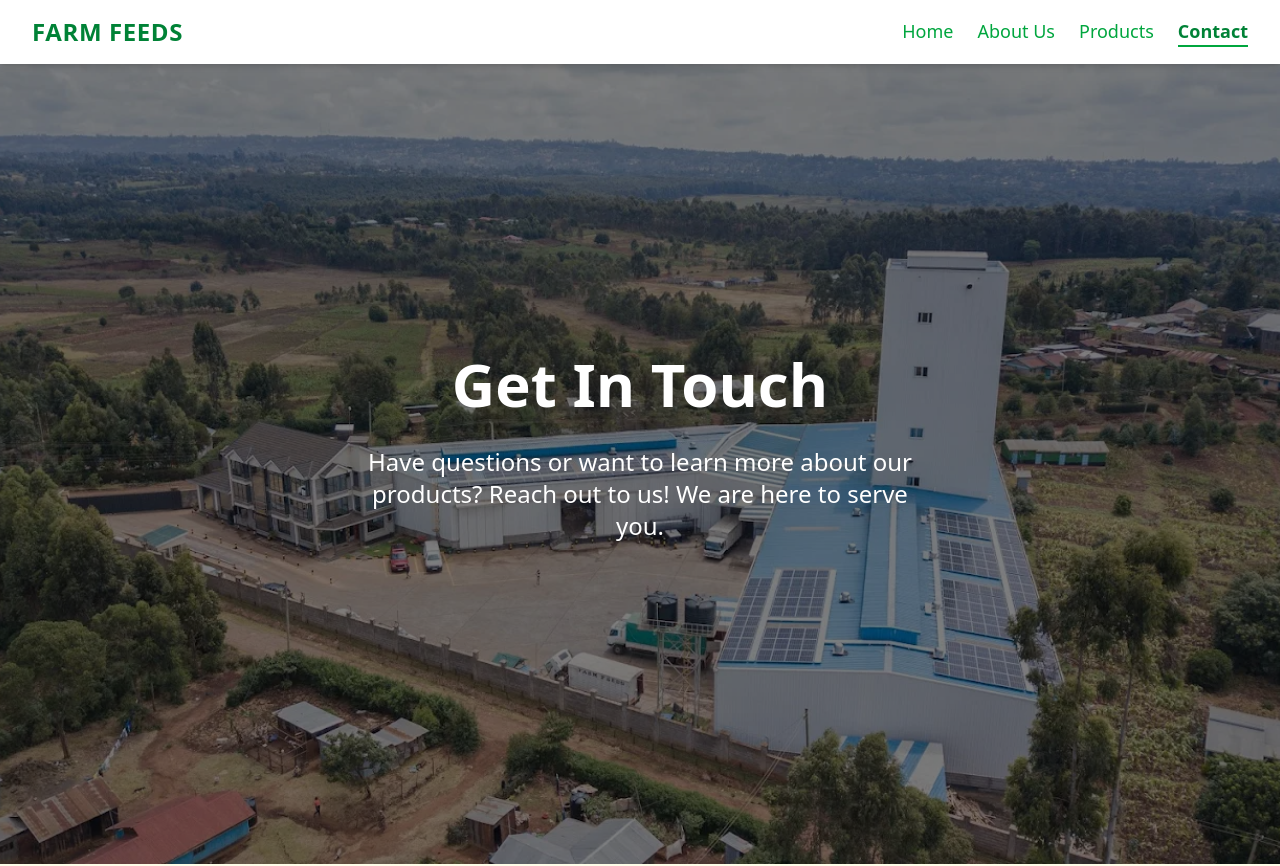
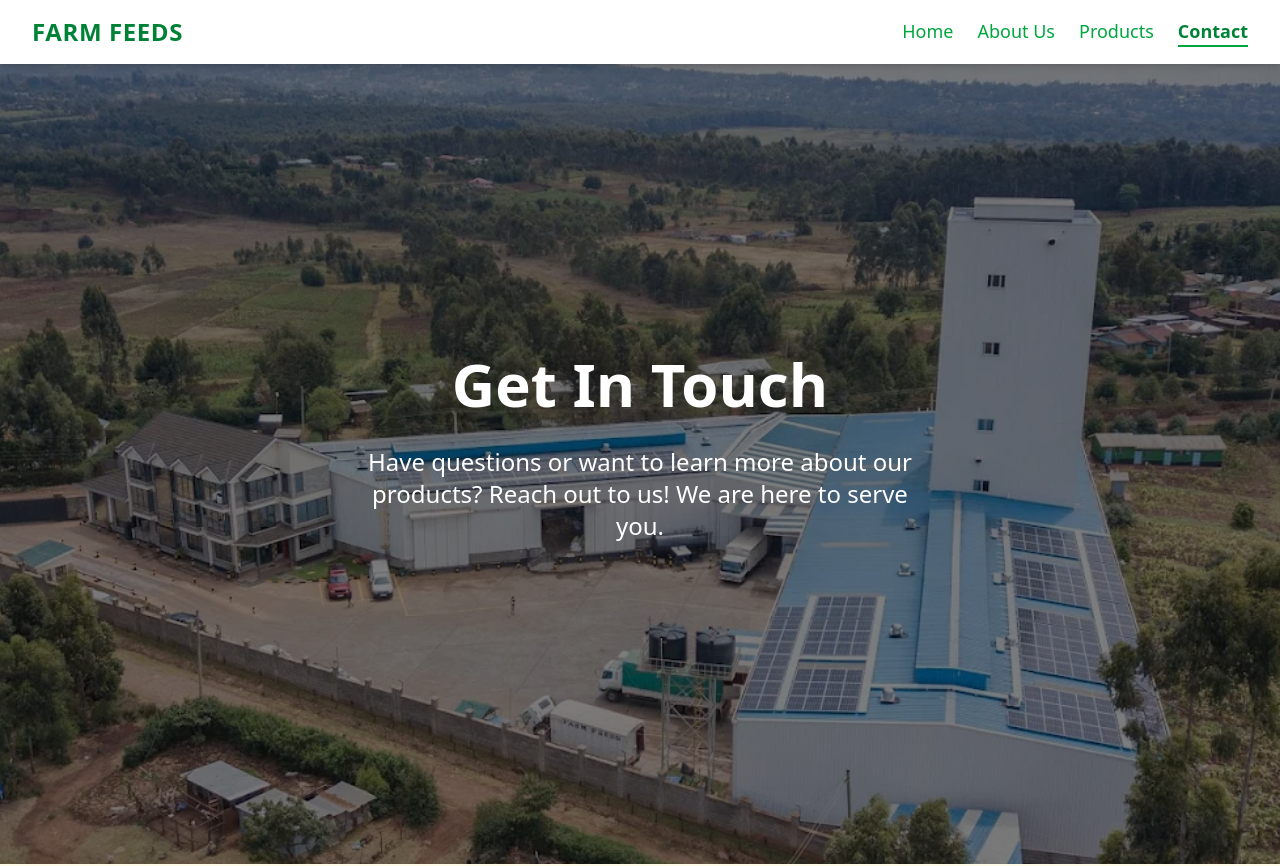
Before and after one commit to BenaKaniaru/Farm-Feeds-Website, a React (Vite) app: page /contact in a window 1280 px wide. Shown: the top 866 px of the page. Built offline with nearby package versions, Linux system fonts and the light colour scheme.

Commit message:
fixed the zooming in and out of the bg inages

```diff
--- a/src/pages/About.jsx
+++ b/src/pages/About.jsx
@@ -132,17 +132,17 @@ export default function About() {
     <>
       {/* Hero Section */}
       <section className="relative h-screen w-full overflow-hidden">
-        <div
-          className={`absolute inset-0 transition-opacity duration-700 ${
-            loaded ? "opacity-100" : "opacity-0"
-          }`}
-          style={{
-            backgroundImage: `url('${imageUrl}')`,
-            backgroundSize: "cover",
-            backgroundPosition: "center",
-            backgroundAttachment: "fixed",
-          }}
-        />
+        <div className="absolute inset-0 overflow-hidden">
+          <img
+            src={imageUrl}
+            alt="Farm background"
+            className={`w-full h-full object-cover transition-all duration-[1500ms] ease-out
+      ${loaded ? "opacity-100" : "opacity-0"}
+      scale-[1.05] sm:scale-[1.1] md:scale-[1.15] lg:scale-[1.2] xl:scale-[1.25]
+    `}
+          />
+        </div>
+
         <div className="absolute inset-0 bg-black/50" />
         <div className="relative z-10 flex flex-col justify-center items-center text-center h-full px-4 md:px-8 text-white gap-8">
           <h1 className="text-4xl md:text-6xl font-black">
--- a/src/pages/Contact.jsx
+++ b/src/pages/Contact.jsx
@@ -75,17 +75,17 @@ export default function Contact() {
   return (
     <div>
       <section className="relative h-screen w-full overflow-hidden">
-        <div
-          className={`absolute inset-0 transition-opacity duration-700 ${
-            loaded ? "opacity-100" : "opacity-0"
-          }`}
-          style={{
-            backgroundImage: `url('${imageUrl}')`,
-            backgroundSize: "cover",
-            backgroundPosition: "center",
-            backgroundAttachment: "fixed",
-          }}
-        />
+        <div className="absolute inset-0 overflow-hidden">
+          <img
+            src={imageUrl}
+            alt="Farm background"
+            className={`w-full h-full object-cover transition-all duration-[1500ms] ease-out
+      ${loaded ? "opacity-100" : "opacity-0"}
+      scale-[1.05] sm:scale-[1.1] md:scale-[1.15] lg:scale-[1.2] xl:scale-[1.25]
+    `}
+          />
+        </div>
+
         <div className="absolute inset-0 bg-black/50" />
         <div className="relative z-10 flex flex-col justify-center items-center text-center h-full px-4 md:px-8 text-white gap-8">
           <h1 className="text-4xl md:text-6xl font-black">Get In Touch</h1>
@@ -172,7 +172,9 @@ export default function Contact() {
             <label className="text-sm font-medium text-gray-700">
               Full Name *
             </label>
-            <span className="italic text-sm text-red-500 px-2">{errors.name}</span>
+            <span className="italic text-sm text-red-500 px-2">
+              {errors.name}
+            </span>
             <div className="flex items-center border rounded-lg px-3 py-2 mt-3">
               <User size={18} className="text-green-600 mr-2" />
               <input
@@ -189,7 +191,9 @@ export default function Contact() {
           {/* Email */}
           <div>
             <label className="text-sm font-medium text-gray-700">Email *</label>
-            <span className="italic text-sm text-red-500 px-2">{errors.email}</span>
+            <span className="italic text-sm text-red-500 px-2">
+              {errors.email}
+            </span>
             <div className="flex items-center border rounded-lg px-3 py-2 mt-3">
               <Mail size={18} className="text-green-600 mr-2" />
               <input
@@ -221,8 +225,12 @@ export default function Contact() {
 
           {/* Message */}
           <div>
-            <label className="text-sm font-medium text-gray-700">Message *</label>
-            <span className="italic text-sm text-red-500 px-2">{errors.message}</span>
+            <label className="text-sm font-medium text-gray-700">
+              Message *
+            </label>
+            <span className="italic text-sm text-red-500 px-2">
+              {errors.message}
+            </span>
             <div className="flex items-start border rounded-lg px-3 py-2 mt-3">
               <MessageSquare size={18} className="text-green-600 mr-2 mt-1" />
               <textarea
```
Also changed, not shown: vercel.json (added).
